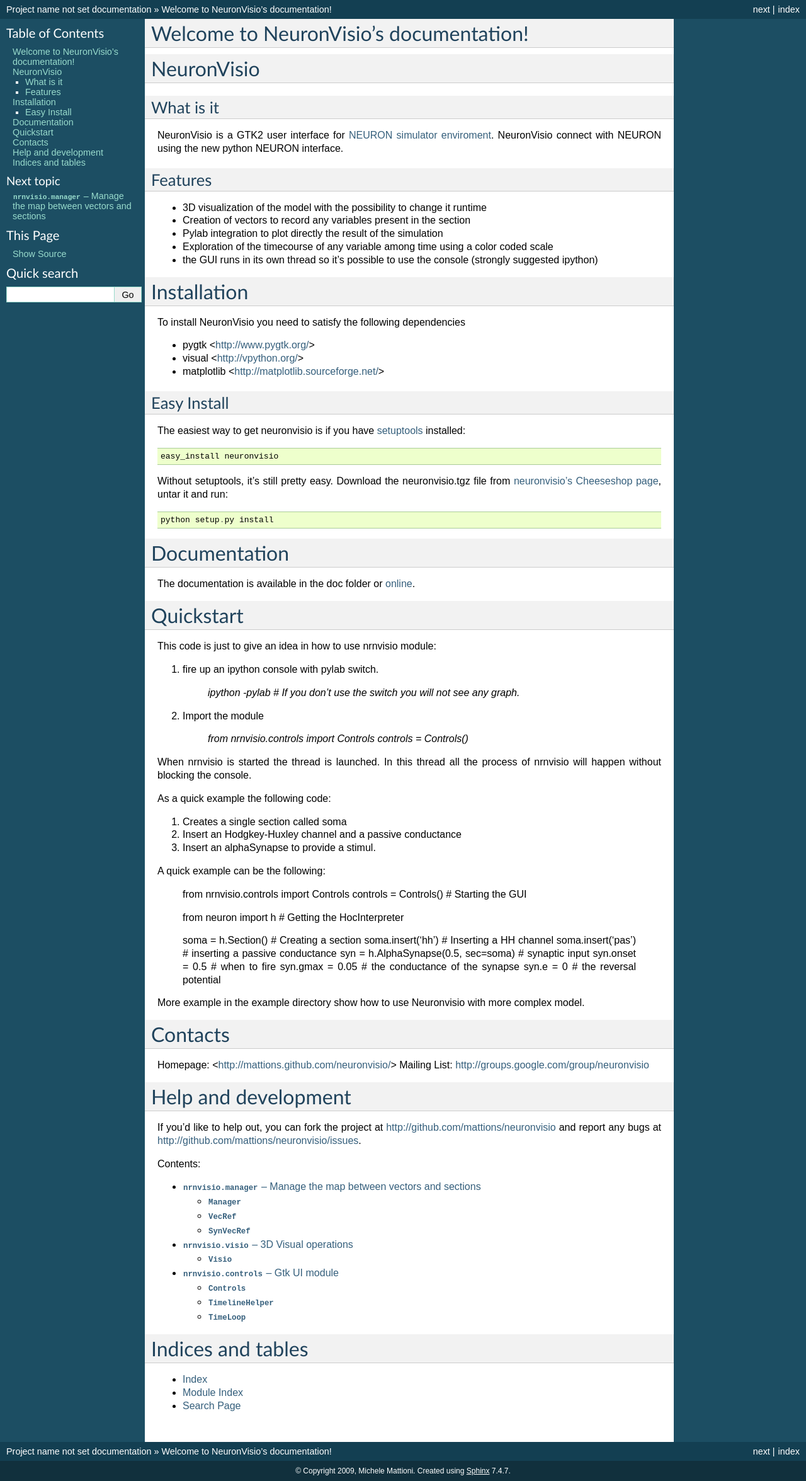
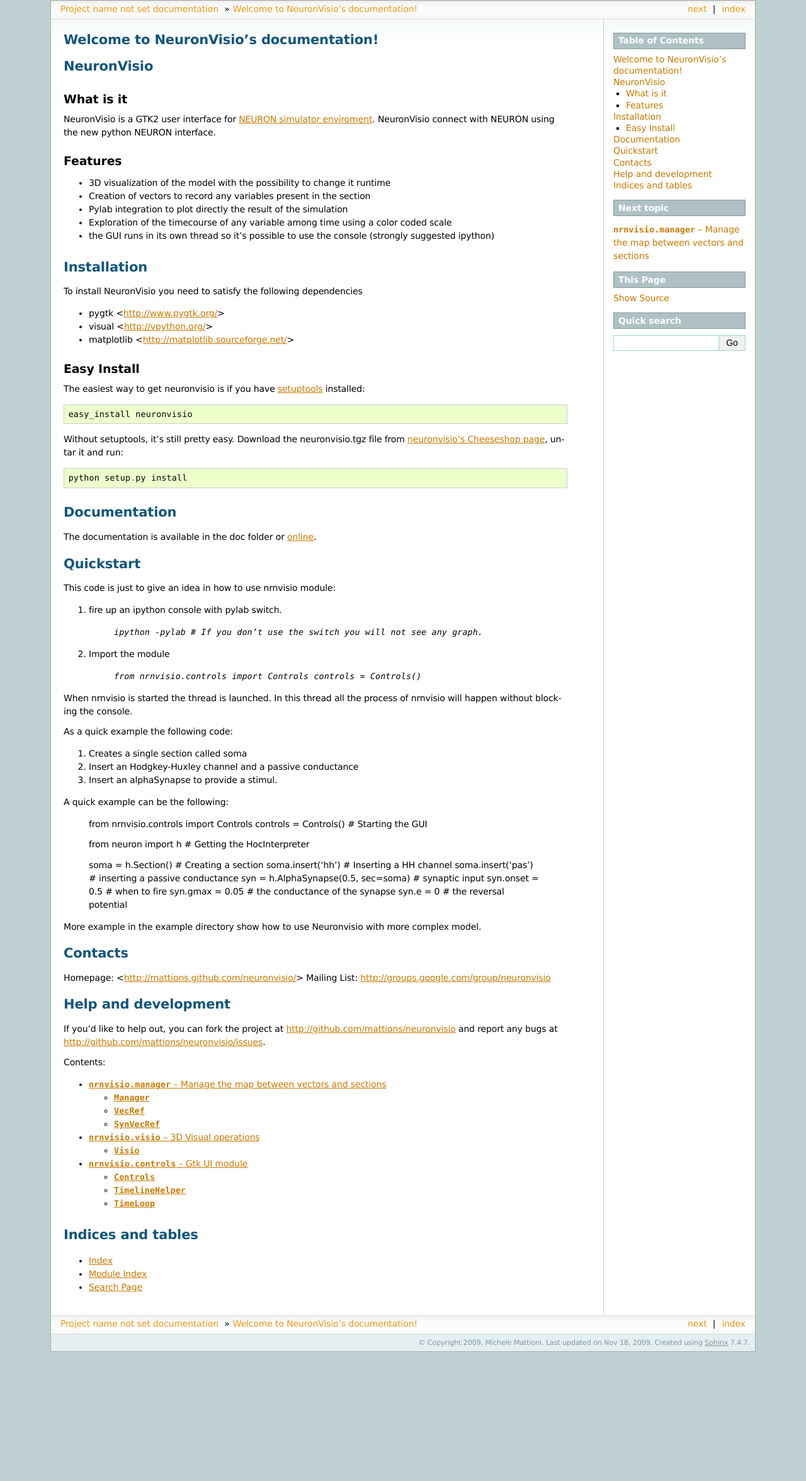
Before and after one commit to mattions/neuronvisio, a Sphinx documentation site: the page built from docs/index.rst, in a window 1280 px wide. Shown: the whole page at 63% size. Built offline with Sphinx 7.4.7, drawn with Linux system fonts in a browser that asks for light colours; formulas are drawn with MathJax 3; pages that are not in the unit, such as notebooks, are missing from menus; the version number could not be read and is left out; after the commit the page ends 2146 px from its top, so only the background shows below that.

Commit message:
Update the default conf with the one tuned by me

```diff
--- a/docs/conf.py
+++ b/docs/conf.py
@@ -18,11 +18,12 @@
 copyright = '2009, Michele Mattioni'
 
 # Extension
-extensions = [
-	 # -*-Extensions: -*-
-	]
+extensions = ['sphinx.ext.autodoc', 'sphinx.ext.intersphinx', 'sphinx.ext.todo',
+'sphinx.ext.coverage', 'sphinx.ext.pngmath', 'sphinx.ext.ifconfig',
+'sphinx.ext.autosummary']
+
 intersphinx_mapping = {'http://docs.python.org/': None}
-
+htmlhelp_basename = 'NeuronVisiodoc'
 # Source
 master_doc = 'index'
 templates_path = ['_templates']
@@ -30,15 +31,113 @@
 exclude_trees = []
 pygments_style = 'sphinx'
 
-# html build settings
-html_theme = 'default'
+
+# -- Options for HTML output ---------------------------------------------------
+
+# The theme to use for HTML and HTML Help pages.  Major themes that come with
+# Sphinx are currently 'default' and 'sphinxdoc'.
+html_theme = 'sphinxdoc'
+
+# Theme options are theme-specific and customize the look and feel of a theme
+# further.  For a list of options available for each theme, see the
+# documentation.
+#html_theme_options = {}
+
+# Add any paths that contain custom themes here, relative to this directory.
+#html_theme_path = []
+
+# The name for this set of Sphinx documents.  If None, it defaults to
+# "<project> v<release> documentation".
+#html_title = None
+
+# A shorter title for the navigation bar.  Default is the same as html_title.
+#html_short_title = None
+
+# The name of an image file (relative to this directory) to place at the top
+# of the sidebar.
+#html_logo = None
+
+# The name of an image file (within the static path) to use as favicon of the
+# docs.  This file should be a Windows icon file (.ico) being 16x16 or 32x32
+# pixels large.
+#html_favicon = None
+
+# Add any paths that contain custom static files (such as style sheets) here,
+# relative to this directory. They are copied after the builtin static files,
+# so a file named "default.css" will overwrite the builtin "default.css".
 html_static_path = ['_static']
 
-# htmlhelp settings
+# If not '', a 'Last updated on:' timestamp is inserted at every page bottom,
+# using the given strftime format.
+html_last_updated_fmt = '%b %d, %Y'
+
+# If true, SmartyPants will be used to convert quotes and dashes to
+# typographically correct entities.
+html_use_smartypants = True
+
+# Custom sidebar templates, maps document names to template names.
+#html_sidebars = {}
+
+# Additional templates that should be rendered to pages, maps page names to
+# template names.
+#html_additional_pages = {}
+
+# If false, no module index is generated.
+#html_use_modindex = True
+
+# If false, no index is generated.
+#html_use_index = True
+
+# If true, the index is split into individual pages for each letter.
+#html_split_index = False
+
+# If true, links to the reST sources are added to the pages.
+#html_show_sourcelink = True
+
+# If true, an OpenSearch description file will be output, and all pages will
+# contain a <link> tag referring to it.  The value of this option must be the
+# base URL from which the finished HTML is served.
+#html_use_opensearch = ''
+
+# If nonempty, this is the file name suffix for HTML files (e.g. ".xhtml").
+#html_file_suffix = ''
+
+# Output file base name for HTML help builder.
 htmlhelp_basename = '%sdoc' % project
+
+# -- Options for LaTeX output --------------------------------------------------
+
+# The paper size ('letter' or 'a4').
+#latex_paper_size = 'letter'
+
+# The font size ('10pt', '11pt' or '12pt').
+#latex_font_size = '10pt'
+
+# Grouping the document tree into LaTeX files. List of tuples
+# (source start file, target name, title, author, documentclass [howto/manual]).
 
 # latex build settings
 latex_documents = [
     ('index', '%s.tex' % project, u'%s Documentation' % project,
     author, 'manual'),
 ]
+
+# The name of an image file (relative to this directory) to place at the top of
+# the title page.
+#latex_logo = None
+
+# For "manual" documents, if this is true, then toplevel headings are parts,
+# not chapters.
+#latex_use_parts = False
+
+# Additional stuff for the LaTeX preamble.
+#latex_preamble = ''
+
+# Documents to append as an appendix to all manuals.
+#latex_appendices = []
+
+# If false, no module index is generated.
+#latex_use_modindex = True
+
+# Extension Options
+autoclass_content='both'
```
